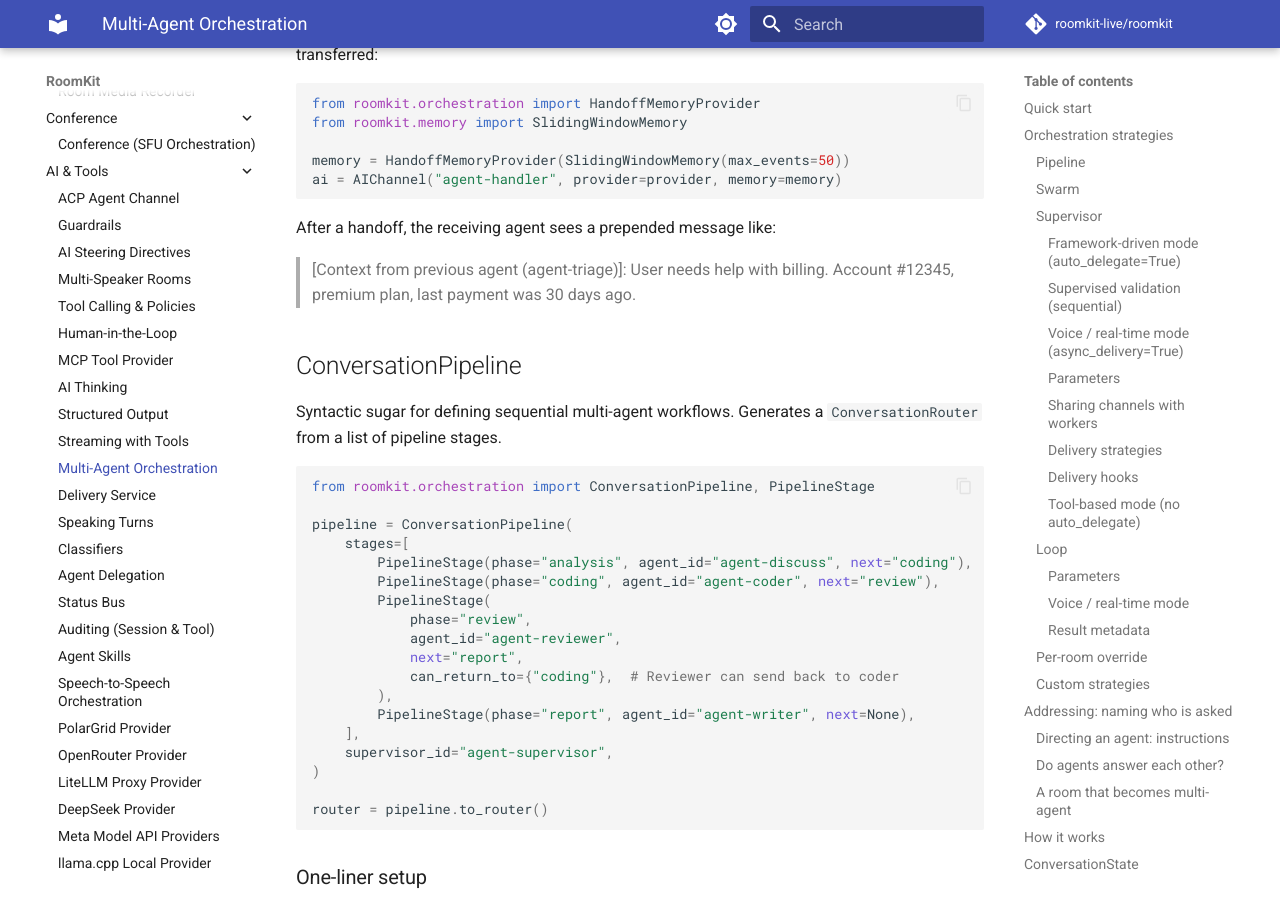
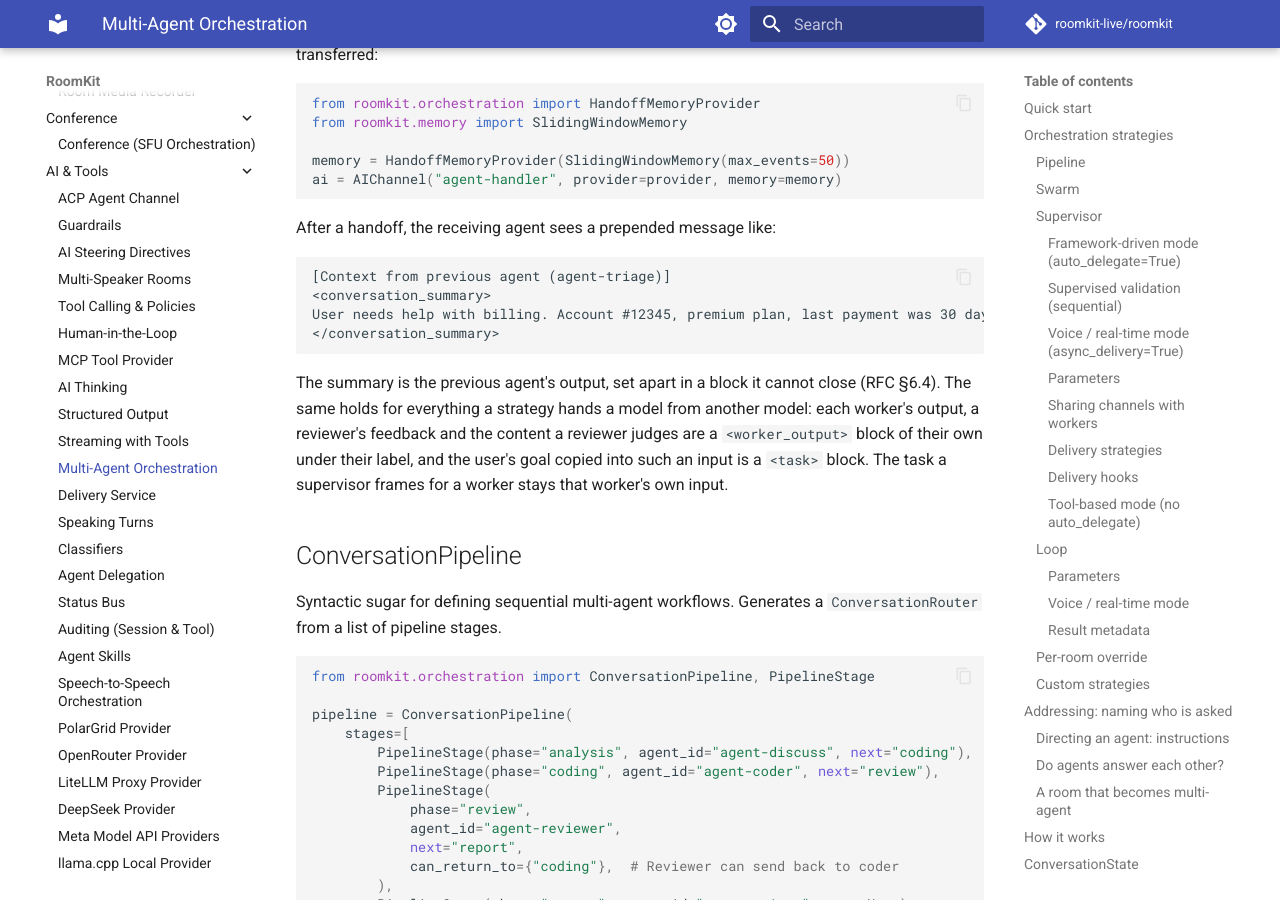
Before and after one commit to roomkit-live/roomkit-docs, an MkDocs documentation site: the page built from docs/guides/orchestration.md, in a window 1280 px wide and 900 px high, scrolled down 21396 px. Built offline with MkDocs 1.6.1 and Material for MkDocs 9.7.7, drawn with Linux system fonts in a browser that asks for light colours; comment, search, counter and statistics services are not loaded.

Commit message:
docs(orchestration): a strategy hands a model each other model's output in a block of its own, the handoff summary as a conversation summary (RMK-592)

````diff
--- a/docs/guides/orchestration.md
+++ b/docs/guides/orchestration.md
@@ -896,7 +896,19 @@ ai = AIChannel("agent-handler", provider=provider, memory=memory)
 
 After a handoff, the receiving agent sees a prepended message like:
 
-> [Context from previous agent (agent-triage)]: User needs help with billing. Account #12345, premium plan, last payment was 30 days ago.
+```text
+[Context from previous agent (agent-triage)]
+<conversation_summary>
+User needs help with billing. Account #12345, premium plan, last payment was 30 days ago.
+</conversation_summary>
+```
+
+The summary is the previous agent's output, set apart in a block it cannot
+close (RFC §6.4). The same holds for everything a strategy hands a model from
+another model: each worker's output, a reviewer's feedback and the content a
+reviewer judges are a `<worker_output>` block of their own under their label,
+and the user's goal copied into such an input is a `<task>` block. The task a
+supervisor frames for a worker stays that worker's own input.
 
 ## ConversationPipeline
 
````
Also changed, not shown: docs/features.md (+2 -2 lines).
